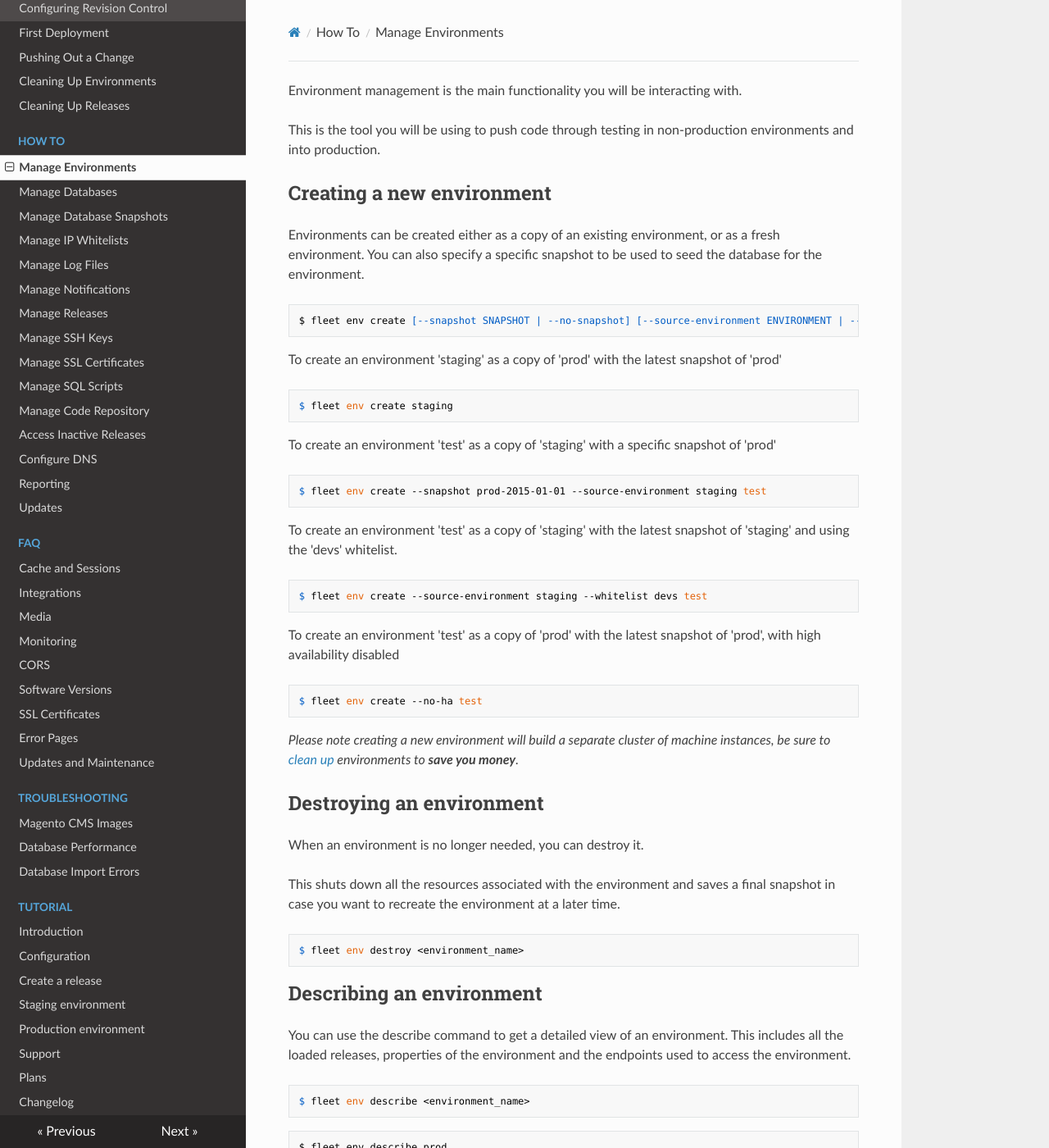
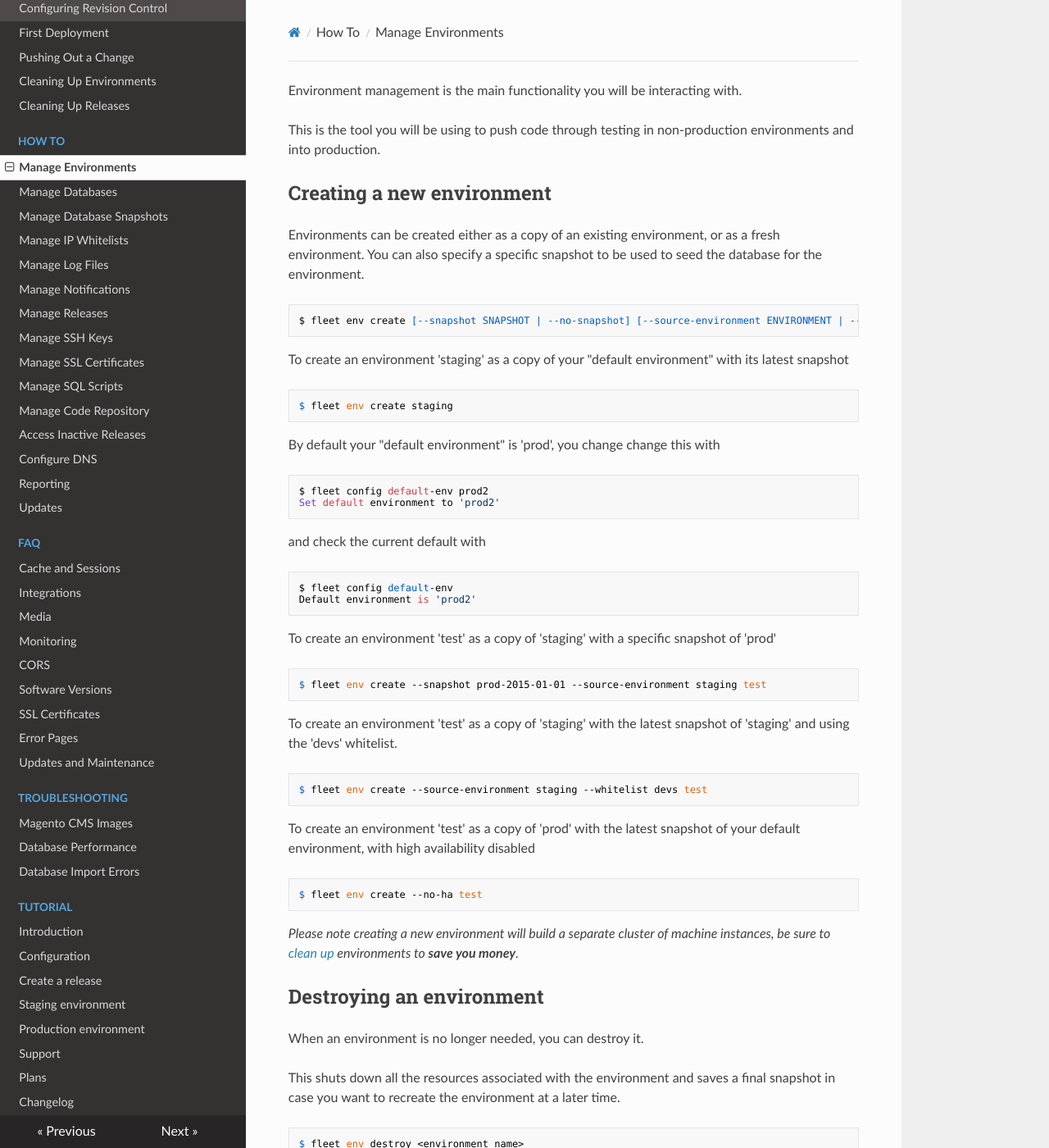
Before and after one commit to anchor/fleet-magento-docs, an MkDocs documentation site: the page built from docs/how-to/manage-environments.md, in a window 1280 px wide and 1400 px high. Shown: the whole window at 82% size. Built offline with MkDocs 1.6.1, drawn with Linux system fonts in a browser that asks for light colours; nearby versions of some CDN libraries; old or Windows-style settings are respelled for this version of MkDocs; some of the changed text lies outside the part shown.

````diff
--- a/docs/how-to/manage-environments.md
+++ b/docs/how-to/manage-environments.md
@@ -14,9 +14,23 @@ You can also specify a specific snapshot to be used to seed the database for the
 $ fleet env create [--snapshot SNAPSHOT | --no-snapshot] [--source-environment ENVIRONMENT | --no-source-environment] [--ssl-certificate CERT] [--whitelist WHITELIST] [--ha | --no-ha] [--size SIZE] NAME
 ```
 
-To create an environment 'staging' as a copy of 'prod' with the latest snapshot of 'prod'
+To create an environment 'staging' as a copy of your "default environment" with its latest snapshot
 ```
 $ fleet env create staging
+```
+
+By default your "default environment" is 'prod', you change change this with
+
+```
+$ fleet config default-env prod2
+Set default environment to 'prod2'
+```
+
+and check the current default with
+
+```
+$ fleet config default-env
+Default environment is 'prod2'
 ```
 
 To create an environment 'test' as a copy of 'staging' with a specific snapshot of 'prod'
@@ -30,7 +44,7 @@ and using the 'devs' whitelist.
 $ fleet env create --source-environment staging --whitelist devs test
 ```
 
-To create an environment 'test' as a copy of 'prod' with the latest snapshot of 'prod',
+To create an environment 'test' as a copy of 'prod' with the latest snapshot of your default environment,
 with high availability disabled
 ```
 $ fleet env create --no-ha test
````
Also changed, not shown: other parts of docs/how-to/manage-environments.md (+2 -2 lines).
